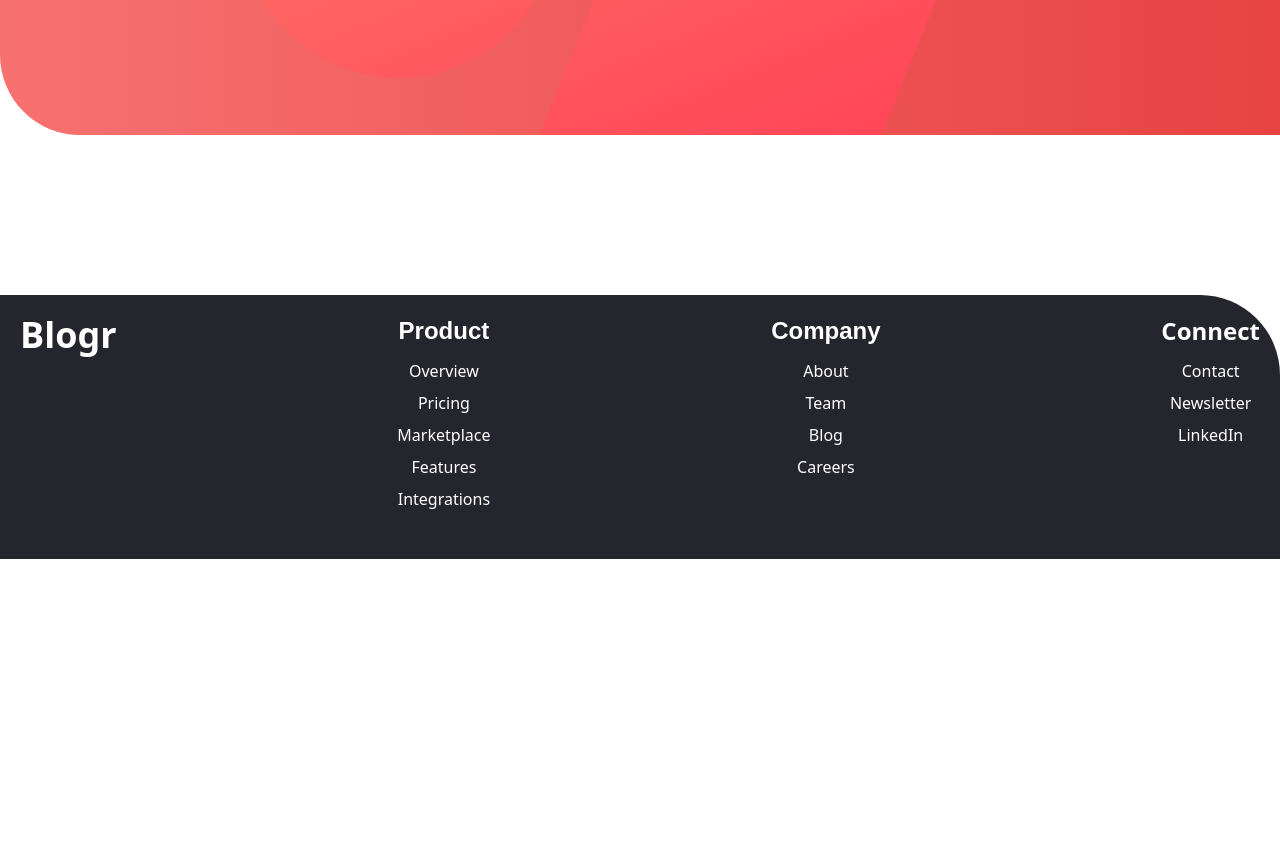
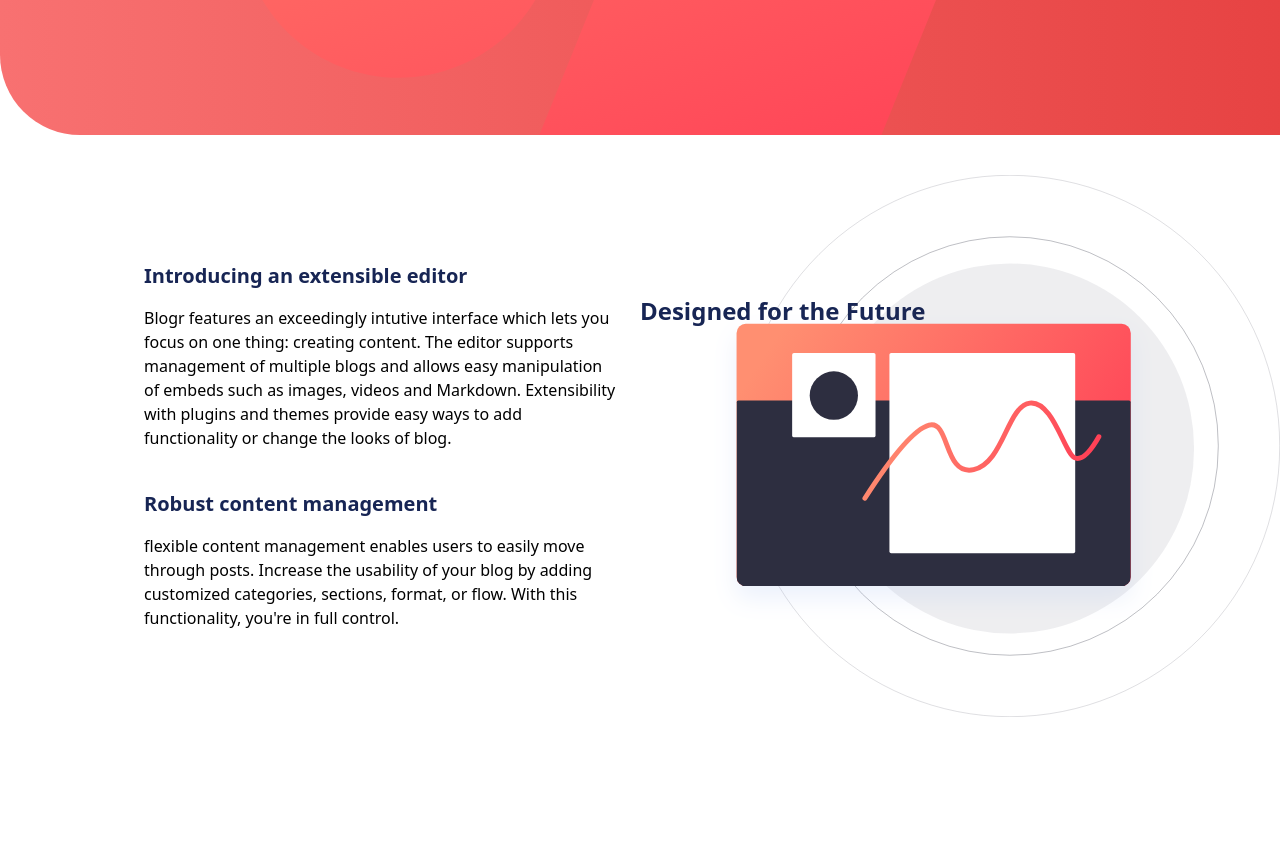
Before and after one commit to braitcode/blogr, a React (Vite) app: page / in a window 1280 px wide. Shown: the part 505-1360 px from the top of the page. Before the commit the page ends 1064 px from the top, so only its background shows below. Built offline with nearby package versions, Linux system fonts and the light colour scheme.

Commit message:
fixed desktop view

```diff
--- a/src/App.jsx
+++ b/src/App.jsx
@@ -13,7 +13,7 @@ function App() {
           <Route path="/" element={<Home/>} />
       </Routes>
       </BrowserRouter>
-      <Footer/>
+      {/* <Footer/>  */}
 
     </>
   )
--- /dev/null
+++ b/src/components/Future.jsx
@@ -0,0 +1,27 @@
+import React from 'react'
+import FutureImg from "../assets/images/illustration-editor-desktop.svg"
+
+const Future = () => {
+  return (
+    <div className='future-body h-full w-full pb-10'>
+        <h1 className='future-header text-center text-blue-950 text-2xl font-semibold absolute top-full left-[40rem]'>Designed for the Future</h1>
+        <div className="future-main w-full mt-10 md:flex md:items-center md:pl-36 md:relative ">
+            <div className="future-content md:w-1/2 flex flex-col gap-10">
+                <div className=" text-center md:flex md:flex-col md:gap-4 md:text-start">
+                <h3 className='sub-header text-blue-950 text-xl font-semibold'>Introducing an extensible editor</h3>
+                <p className='para m-auto w-9/12 md:w-10/12 md:m-0'>Blogr features an exceedingly intutive interface which lets you focus on one thing: creating content. The editor supports management of multiple blogs and allows easy manipulation of embeds such as images, videos and Markdown. Extensibility with plugins and themes provide easy ways to add functionality or change the looks of blog.</p>
+                </div>
+                <div className=" text-center flex flex-col gap-4 md:text-start">
+                    <h3 className='sub-header  text-blue-950 text-xl font-semibold'>Robust content management</h3>
+                    <p className='para m-auto w-9/12 md:w-10/12 md:m-0'>flexible content management enables users to easily move through posts. Increase the usability of your blog by adding customized categories, sections, format, or flow. With this functionality, you're in full control.</p>
+                </div>
+            </div>
+            <div className="future-img w-1/2">
+            <img src={FutureImg} alt="" />
+        </div>
+        </div>
+    </div>
+  )
+}
+
+export default Future
--- a/src/pages/Home.jsx
+++ b/src/pages/Home.jsx
@@ -1,6 +1,8 @@
 import React from "react";
 import logo from "../assets/images/logo.svg";
 import image from "../assets/images/bg-pattern-intro-desktop.svg"
+import Future from "../components/Future";
+import Footer from "../components/Footer";
 
 const Home = () => {
   return (
@@ -36,6 +38,8 @@ const Home = () => {
             </div>
           </div>
         </section>
+        <Future/>
+        <Footer/>
       </main>
     </>
   );
```
